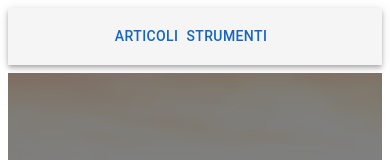
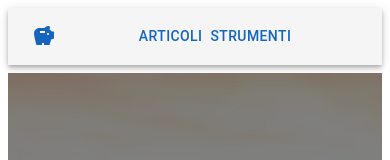
Before and after one commit to mbesio/personal-finance-site, a Next.js app: page / in a window 390 px wide. Shown: the top 160 px of the page. Built offline with nearby package versions, Linux system fonts and the light colour scheme.

Commit message:
fix responsivenss

```diff
--- a/components/appBar.tsx
+++ b/components/appBar.tsx
@@ -18,14 +18,7 @@ const ResponsiveAppBar = () => {
     <AppBar color="default" position="static">
       <Container maxWidth="xl">
         <Toolbar disableGutters>
-          <Box
-            sx={{
-              display: {
-                xs: 'none',
-                sm: 'block',
-              },
-            }}
-          >
+          <Box>
             <Link
               href="/"
               style={{
@@ -46,6 +39,10 @@ const ResponsiveAppBar = () => {
                     flexGrow: 1,
                     fontWeight: 500,
                     textDecoration: 'none',
+                    display: {
+                      xs: 'none',
+                      sm: 'block',
+                    },
                   }}
                 >
                   FINANZA PERSONALE
```
